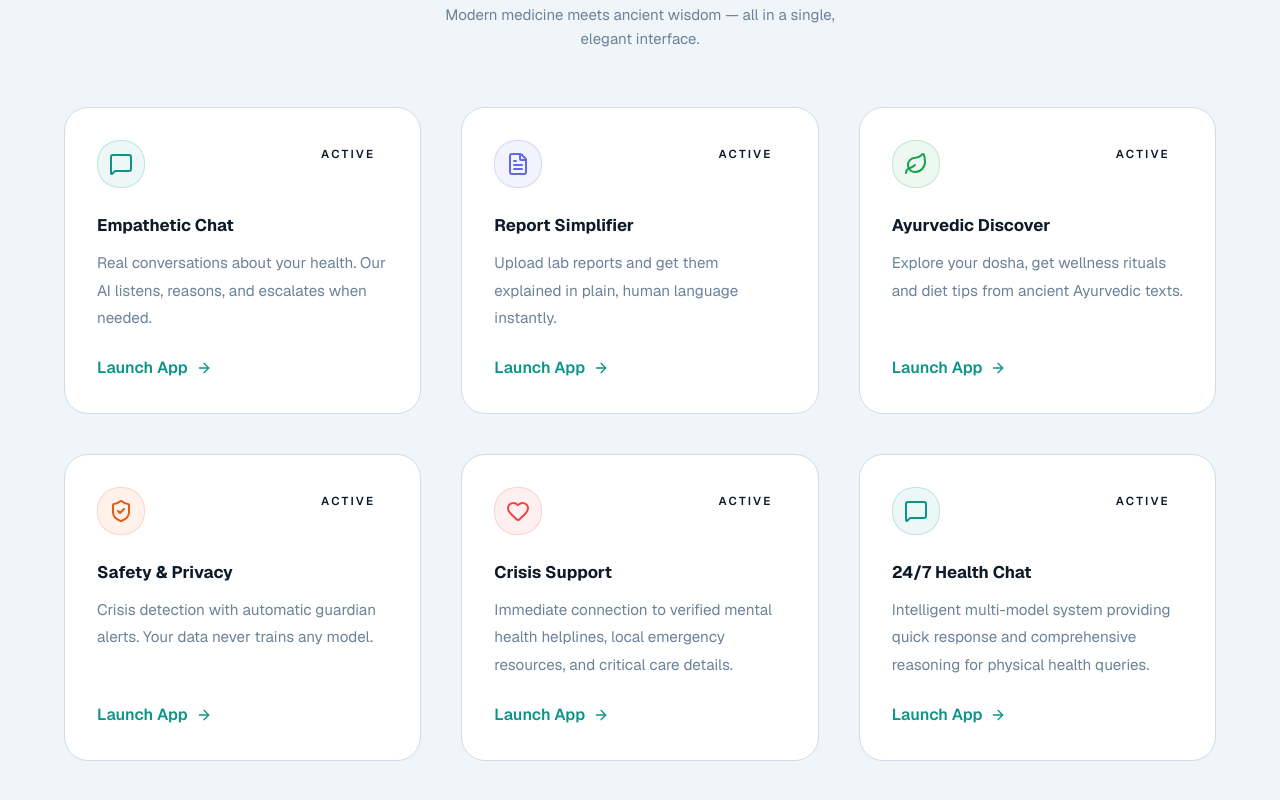
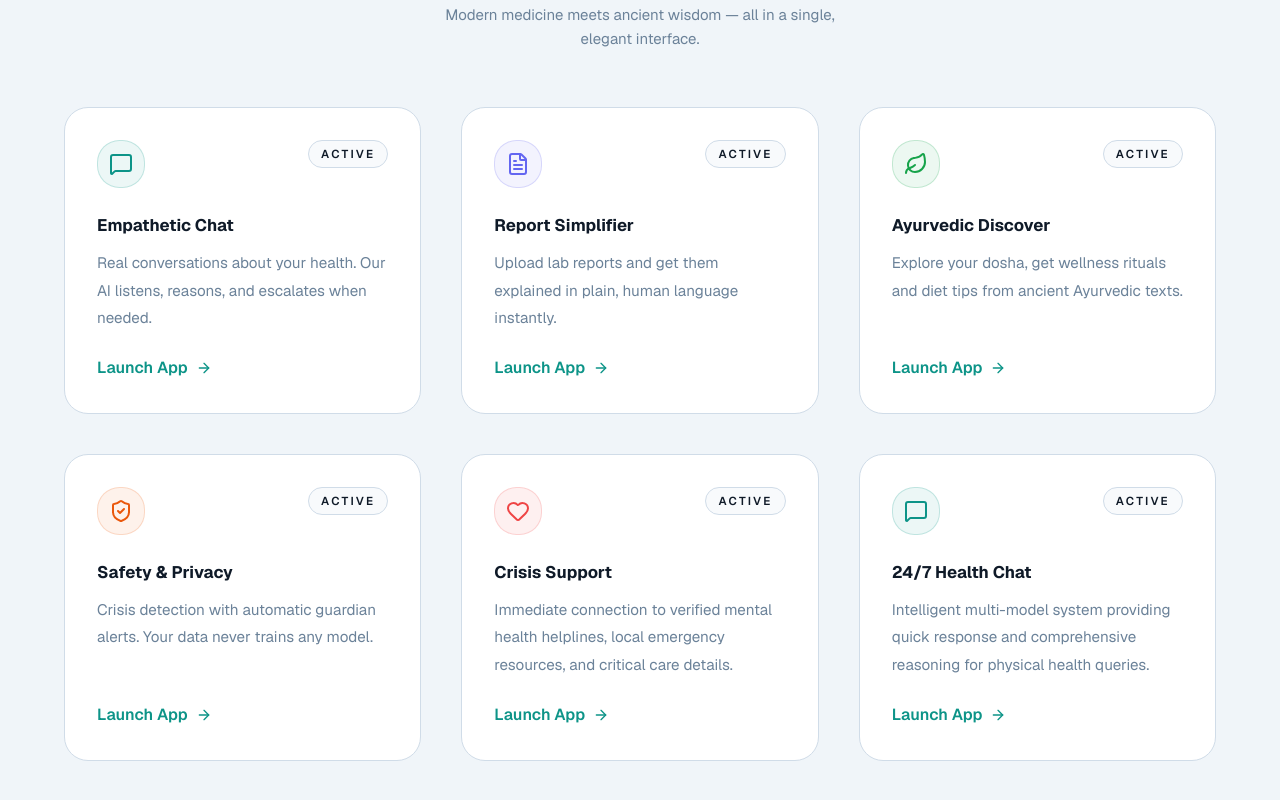
Before and after one commit to Aaryam-7d6/ReassureAI, a React (Vite) app in the folder frontend/: page / in a window 1280 px wide. Shown: the part 1774-2574 px from the top of the page. Built offline with nearby package versions, Linux system fonts and the light colour scheme; no server answers.

Commit message:
resolve 3 responsive UI bugs on Home page

```diff
--- a/frontend/src/layouts/MainLayout.jsx
+++ b/frontend/src/layouts/MainLayout.jsx
@@ -201,7 +201,9 @@ export default function MainLayout() {
 
             {/* Right side */}
             <div className="flex items-center gap-2">
-              <ServerStatus />
+              <div className="hidden sm:block">
+                <ServerStatus />
+              </div>
 
               {/* Theme toggle */}
               <button
--- a/frontend/src/pages/Home.jsx
+++ b/frontend/src/pages/Home.jsx
@@ -614,9 +614,9 @@ export default function Home() {
                     <span
                       className="rounded-full px-3 py-1 text-[0.72rem] font-semibold uppercase tracking-[0.2em]"
                       style={{
-                        background: "rgba(255,255,255,0.06)",
+                        background: "var(--bg-elevated)",
                         color: "var(--text-primary)",
-                        border: "1px solid rgba(255,255,255,0.08)",
+                        border: "1px solid var(--border)",
                       }}
                     >
                       {f.status}
@@ -1063,7 +1063,7 @@ export default function Home() {
           </div>
 
           {/* RIGHT — Created by + License */}
-          <div className="flex flex-col items-end gap-2 text-right">
+          <div className="flex flex-col items-start text-left md:items-end md:text-right gap-2">
             <p
               style={{
                 fontSize: "0.9375rem",
```
